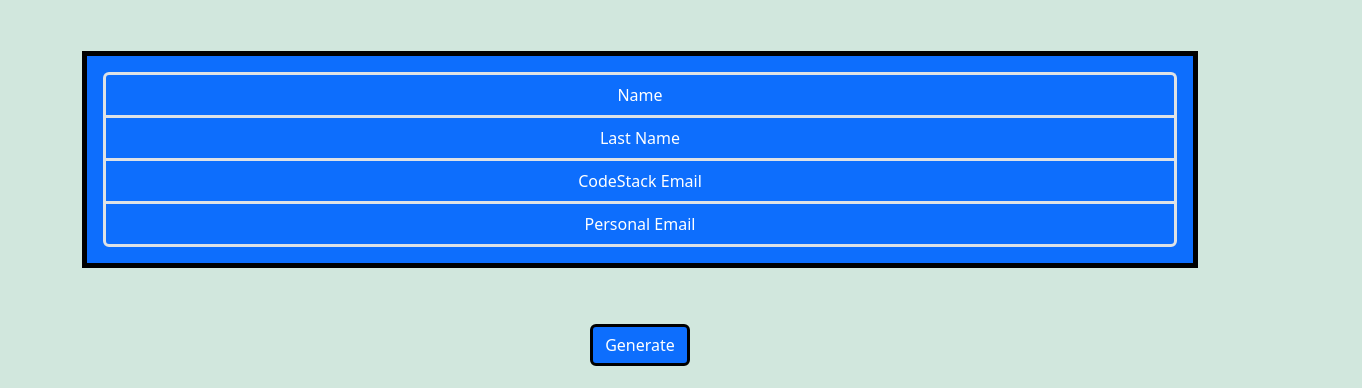
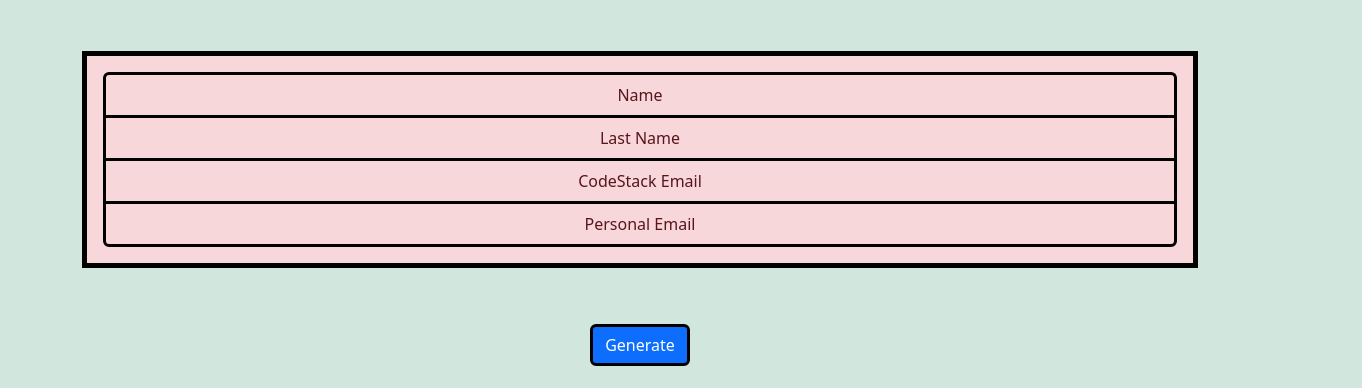
Before and after one commit to santimm44/RNG, a plain HTML site: page index.html in a window 1280 px wide. Shown: the part 101-489 px from the top of the page, 1362 px wide, since content can reach past the window. Drawn offline with nearby package versions, Linux system fonts and the light colour scheme.

Commit message:
Some small corrections

```diff
--- a/index.html
+++ b/index.html
@@ -13,12 +13,12 @@
         </div>
         <div class="row">
             <div class="col">
-                <div class="p-3 mb-2 bg-primary border border-5 border-black text-white">
+                <div class="p-3 mb-2 bg-danger-subtle text-danger-emphasis border border-5 border-black">
                     <ul class="list-group">
-                        <li id="firstPerson" class="list-group-item bg-primary border-3 border-bottom-0 text-white">Name</li>
-                        <li id="firstPersonLastName" class="list-group-item bg-primary border-3 border-bottom-0 text-white">Last Name</li>
-                        <li id="firstPersonCodeStackEmail" class="list-group-item bg-primary border-3 border-bottom-0 text-white">CodeStack Email</li>
-                        <li id="firstPersonPersonalEmail" class="list-group-item bg-primary border-3 text-white">Personal Email</li>
+                        <li id="firstPerson" class="list-group-item border-3 border-bottom-0 bg-danger-subtle border-black text-danger-emphasis">Name</li>
+                        <li id="firstPersonLastName" class="list-group-item bg-danger-subtle text-danger-emphasis border-3 border-black border-bottom-0">Last Name</li>
+                        <li id="firstPersonCodeStackEmail" class="list-group-item bg-danger-subtle text-danger-emphasis border-3 border-black border-bottom-0">CodeStack Email</li>
+                        <li id="firstPersonPersonalEmail" class="list-group-item bg-danger-subtle text-danger-emphasis border-black border-3 ">Personal Email</li>
                       </ul>
                 </div>
             </div>
@@ -45,6 +45,12 @@
             </div>
         </div>
 
+        <div class="row ">
+            <div class="col">
+                <img src="./asset/unnamed.jpg" alt="kirby">
+            </div>
+        </div>
+
     </div>
 
     <script src="./script/app.js"></script>
--- a/script/app.js
+++ b/script/app.js
@@ -10,7 +10,7 @@ let seventhPerson = document.getElementById("seventhPerson");
 let ninthPerson = document.getElementById("ninthPerson");
 let tenthPerson = document.getElementById("tenthPerson");
 
-let arrayOfPriorNames = ["Prior Name","Prior Name","Prior Name","Prior Name","Prior Name"];
+let arrayOfPriorNames = ["Prior Name","Prior Name","Prior Name","Prior Name"];
 
 generateBtn.addEventListener("click", function(){
     // alert("button works"); test button
```
Also changed, not shown: asset/unnamed.jpg (added).
